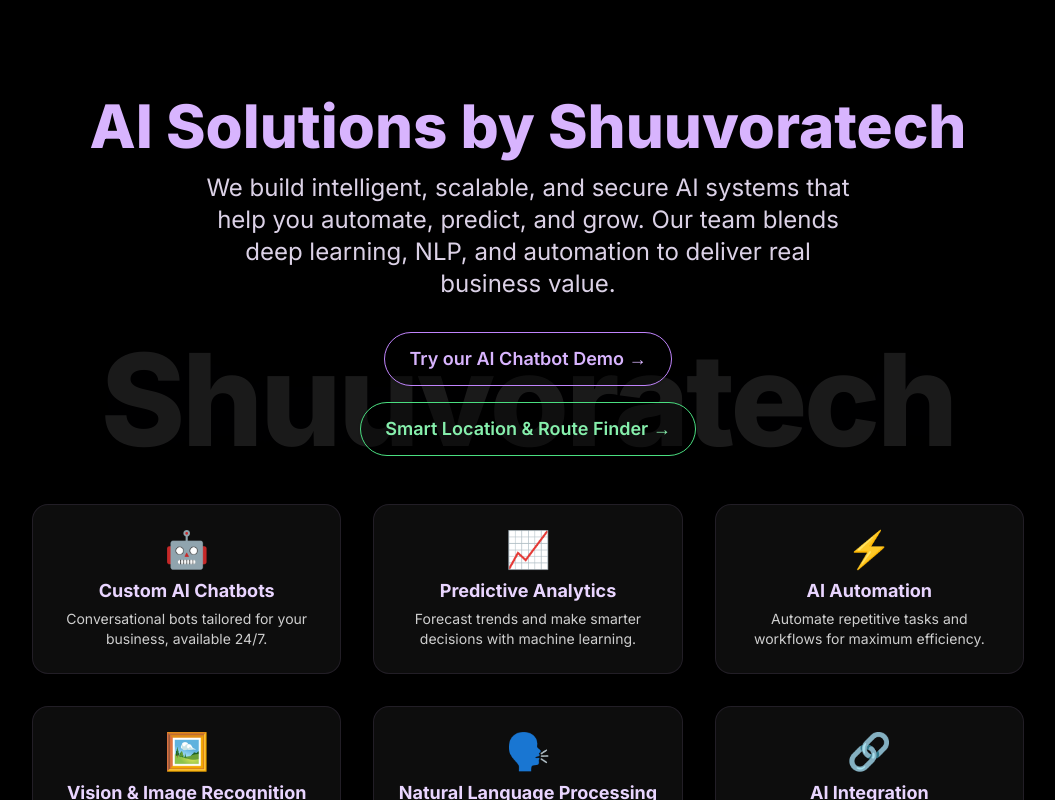
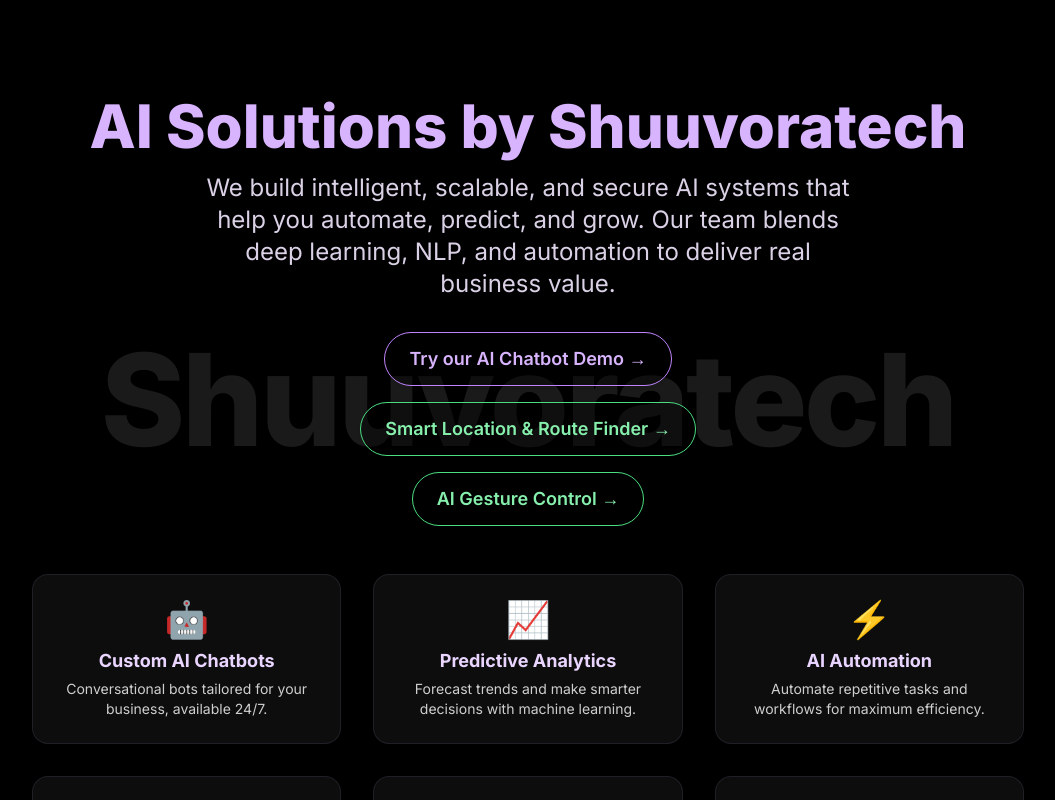
Before and after one commit to Subhasiish/Archels-jwellery, a Next.js app: page /ai in a window 1280 px wide. Shown: the top 800 px of the page, without its empty margins (112-1167 px from the left). Built offline with nearby package versions, Linux system fonts and the light colour scheme.

Commit message:
new page addition commit

```diff
--- a/app/ai/page.tsx
+++ b/app/ai/page.tsx
@@ -86,6 +86,15 @@
         >
           <Link href="/ai/chatbot" className="inline-block px-6 py-3 rounded-full border border-purple-400 text-purple-300 bg-black/40 hover:bg-purple-400 hover:text-black font-semibold text-lg shadow transition-colors">Try our AI Chatbot Demo →</Link>
           <Link href="/ai/route-finder" className="inline-block px-6 py-3 rounded-full border border-green-400 text-green-300 bg-black/40 hover:bg-green-400 hover:text-black font-semibold text-lg shadow transition-colors">Smart Location & Route Finder →</Link>
+          <Link
+  href="https://orbital-canvas.vercel.app/"
+  target="_blank"
+  rel="noopener noreferrer"
+  className="inline-block px-6 py-3 rounded-full border border-green-400 text-green-300 bg-black/40 hover:bg-green-400 hover:text-black font-semibold text-lg shadow transition-colors"
+>
+  AI Gesture Control →
+</Link>
+
         </motion.div>
 
         {/* Services grid */}
```
